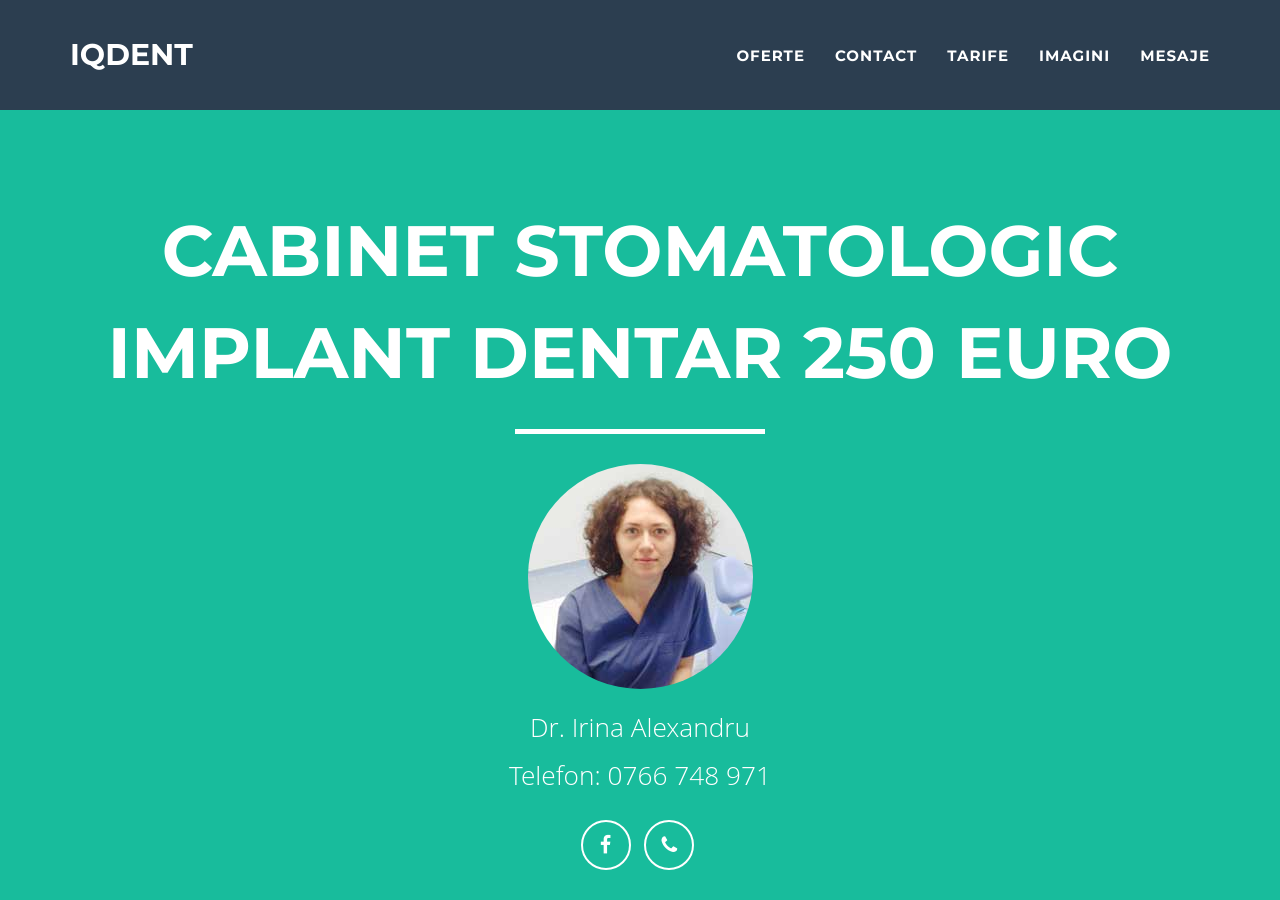
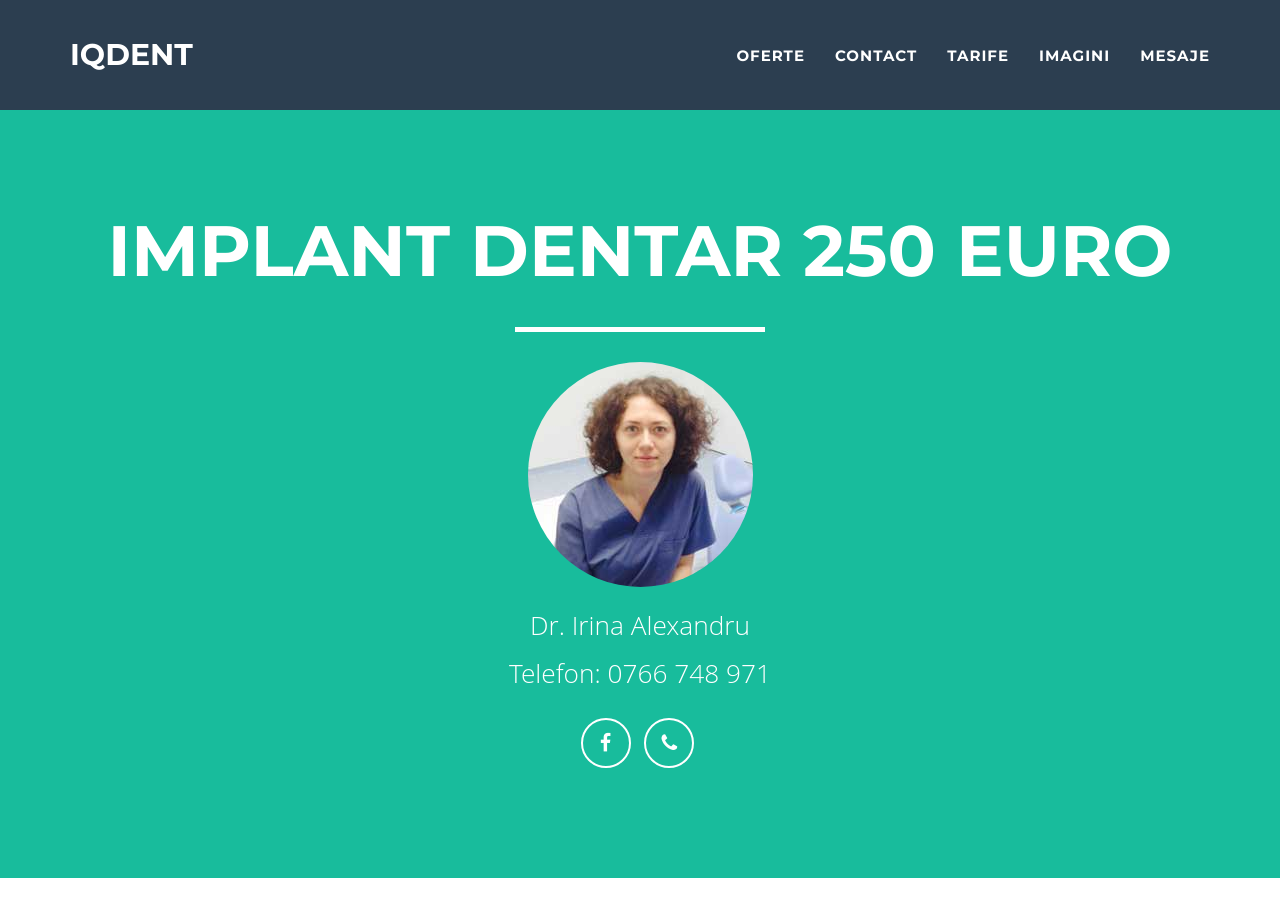
Before and after one commit to littledentgopo/offerdent, a Jekyll site: the page built from index.html, in a window 1280 px wide and 900 px high. Built offline with Jekyll 4.4.1, drawn with Linux system fonts in a browser that asks for light colours; nearby versions of some CDN libraries.

Commit message:
Changing subtitle

```diff
--- a/_includes/header.html
+++ b/_includes/header.html
@@ -8,7 +8,15 @@
                         <img class="img-responsive" src="img/profile.png" alt="">
                     {% endif %}
                     <div class="intro-text">
-                        <span class="name">Cabinet Stomatologic {{page.subtitle}}</span>
+                        {% if page.subtitle == null %}
+
+                            <span class="name">Cabinet Stomatologic</span>
+
+                        {% else %}
+
+                            <span class="name">{{page.subtitle}}</span>
+
+                        {% endif %}
 
                         <hr class="star-light">
                         {% if page.contact == 'one' %}
```
